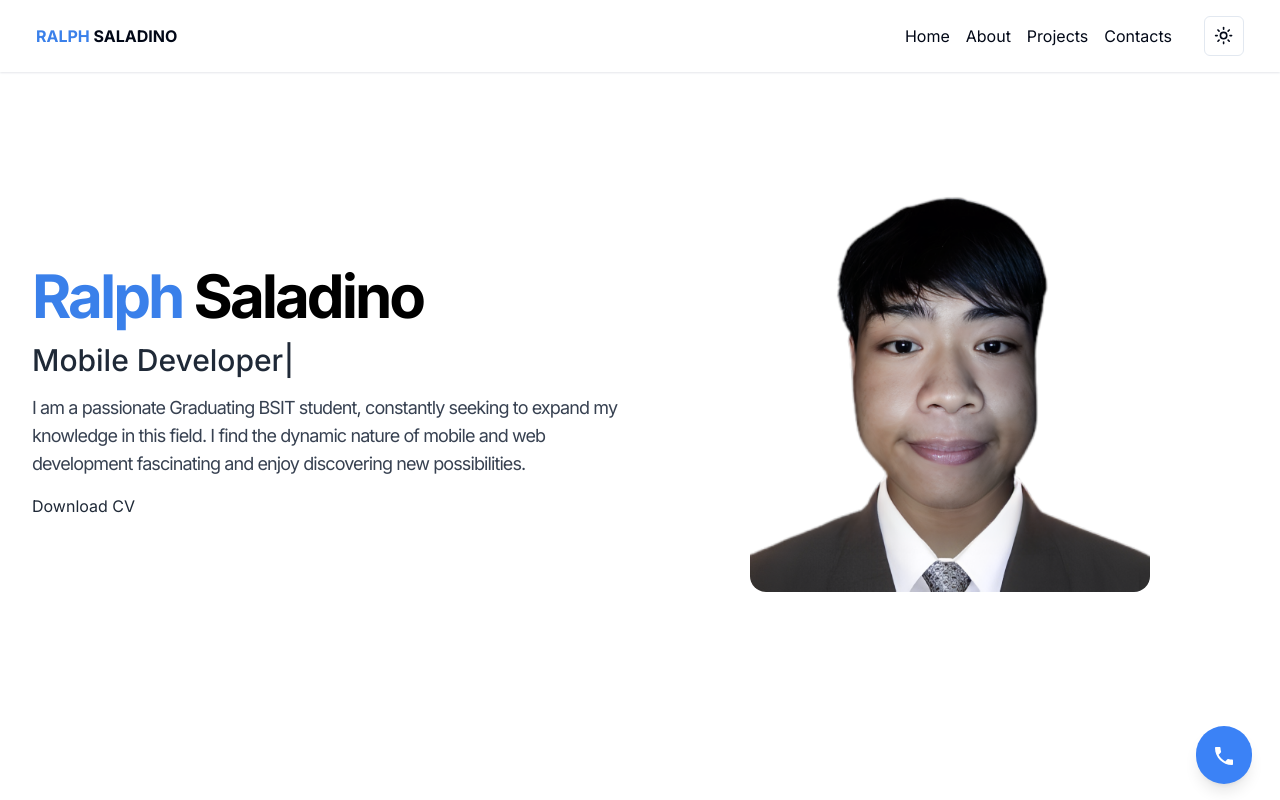
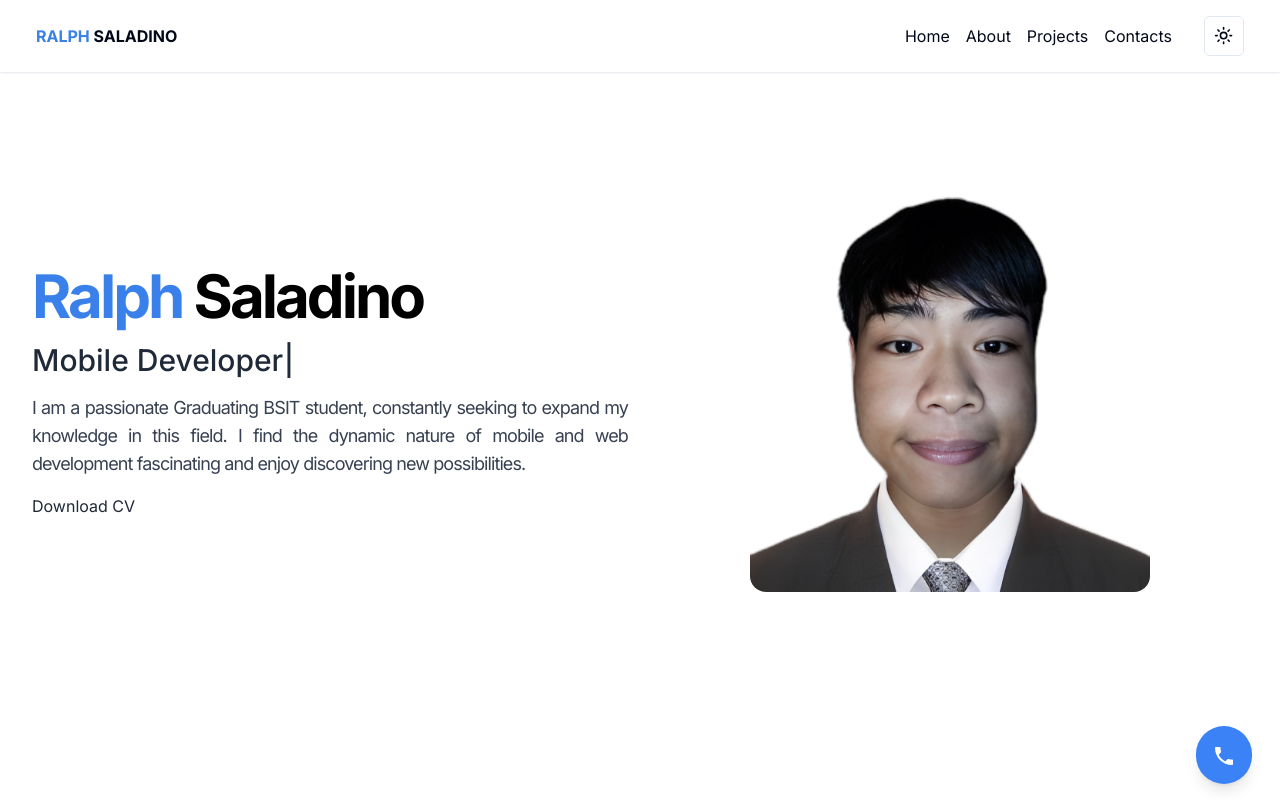
Before and after one commit to hplar05/Portfolio-2.0, a Next.js app: page / in a window 1280 px wide. Shown: the top 800 px of the page. Built offline with nearby package versions, Linux system fonts and the light colour scheme.

Commit message:
update: justify

```diff
--- a/app/(sections)/Home.tsx
+++ b/app/(sections)/Home.tsx
@@ -25,7 +25,7 @@ const Home = () => {
               repeat={Infinity}
             />
           </h2>
-          <p className="text-gray-700 dark:text-gray-300 max-w-[600px] max-sm:text-xl text-lg max-md:text-justify  tracking-tighter">
+          <p className="text-gray-700 dark:text-gray-300 max-w-[600px] max-sm:text-xl text-lg text-justify tracking-tighter">
             I am a passionate Graduating BSIT student, constantly seeking to
             expand my knowledge in this field. I find the dynamic nature of
             mobile and web development fascinating and enjoy discovering new
```
